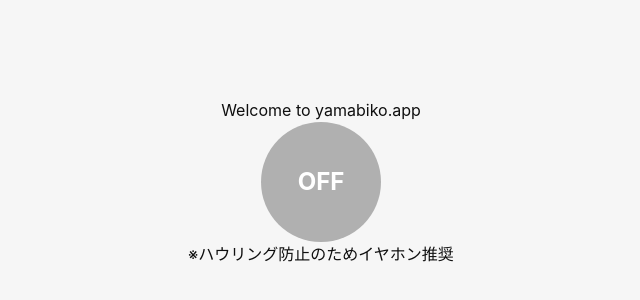
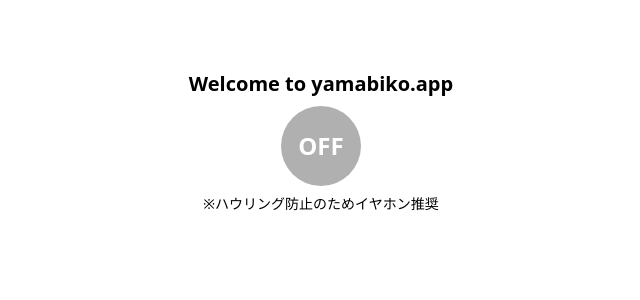
Before and after one commit to z-fujimori/yamabiko, a React (Vite) app: page / in a window 1280 px wide. Shown: the part 258-558 px from the top of the page, without its empty margins (319-959 px from the left). Built offline with nearby package versions, Linux system fonts and the light colour scheme.

Commit message:
windowサイズ固定

```diff
--- a/src-tauri/tauri.conf.json
+++ b/src-tauri/tauri.conf.json
@@ -13,8 +13,9 @@
     "windows": [
       {
         "title": "yamabiko",
-        "width": 800,
-        "height": 600
+        "width": 400,
+        "height": 200,
+        "resizable": false
       }
     ],
     "security": {
--- a/src/App.css
+++ b/src/App.css
@@ -1,15 +1,43 @@
 @import "tailwindcss";
 
+@media (prefers-color-scheme: dark) {
+  :root {
+    color: #f6f6f6;
+    background-color: #2f2f2f;
+  }
 
-/* .logo.vite:hover {
+  a:hover {
+    color: #24c8db;
+  }
+
+  input,
+  button {
+    color: #ffffff;
+    background-color: #0f0f0f98;
+  }
+  button:active {
+    background-color: #0f0f0f69;
+  }
+}
+
+.container {
+  margin: 0;
+  display: flex;
+  flex-direction: column;
+  justify-content: center;
+  text-align: center;
+}
+
+/*
+.logo.vite:hover {
   filter: drop-shadow(0 0 2em #747bff);
 }
 
 .logo.react:hover {
   filter: drop-shadow(0 0 2em #61dafb);
 }
-  */
-:root {
+*/
+/* :root {
   font-family: Inter, Avenir, Helvetica, Arial, sans-serif;
   font-size: 16px;
   line-height: 24px;
@@ -23,17 +51,8 @@
   -webkit-font-smoothing: antialiased;
   -moz-osx-font-smoothing: grayscale;
   -webkit-text-size-adjust: 100%;
-}
+} */
 
-
-.container {
-  margin: 0;
-  padding-top: 10vh;
-  display: flex;
-  flex-direction: column;
-  justify-content: center;
-  text-align: center;
-}
 /*
 .logo {
   height: 6em;
@@ -99,23 +118,4 @@
 #greet-input {
   margin-right: 5px;
 }
-
-@media (prefers-color-scheme: dark) {
-  :root {
-    color: #f6f6f6;
-    background-color: #2f2f2f;
-  }
-
-  a:hover {
-    color: #24c8db;
-  }
-
-  input,
-  button {
-    color: #ffffff;
-    background-color: #0f0f0f98;
-  }
-  button:active {
-    background-color: #0f0f0f69;
-  }
-} */
+*/
--- a/src/App.tsx
+++ b/src/App.tsx
@@ -8,11 +8,11 @@
 
   return (
     <main className="container flex flex-col items-center justify-center min-h-screen">
-      <h1>Welcome to yamabiko.app</h1>
+      <h1 className="text-xl font-bold mb-2">Welcome to yamabiko.app</h1>
       {/* <button onClick={() => startMicThrough()}>Start</button>
       <button onClick={() => stopMicThrough()}>Stop</button> */}
       <SoundButton />
-      <p>※ハウリング防止のためイヤホン推奨</p>
+      <p className="text-sm mt-2">※ハウリング防止のためイヤホン推奨</p>
     </main>
   );
 }
--- a/src/components/MainButton.tsx
+++ b/src/components/MainButton.tsx
@@ -13,8 +13,7 @@
 
     const stream = await navigator.mediaDevices.getUserMedia({
       audio: {
-        // スピーカーから出すなら true 推奨（遅延は少し増えることあり）
-        echoCancellation: true,
+        echoCancellation: true,  // スピーカーから出すなら true 推奨（遅延は少し増えることあり）
         noiseSuppression: false,
         autoGainControl: false,
       },
@@ -88,8 +87,8 @@
       onClick={toggleMicThrough}
       disabled={busy}
       style={{
-        width: 120,
-        height: 120,
+        width: 80,
+        height: 80,
         borderRadius: "50%",
         border: "none",
         fontSize: 24,
```
